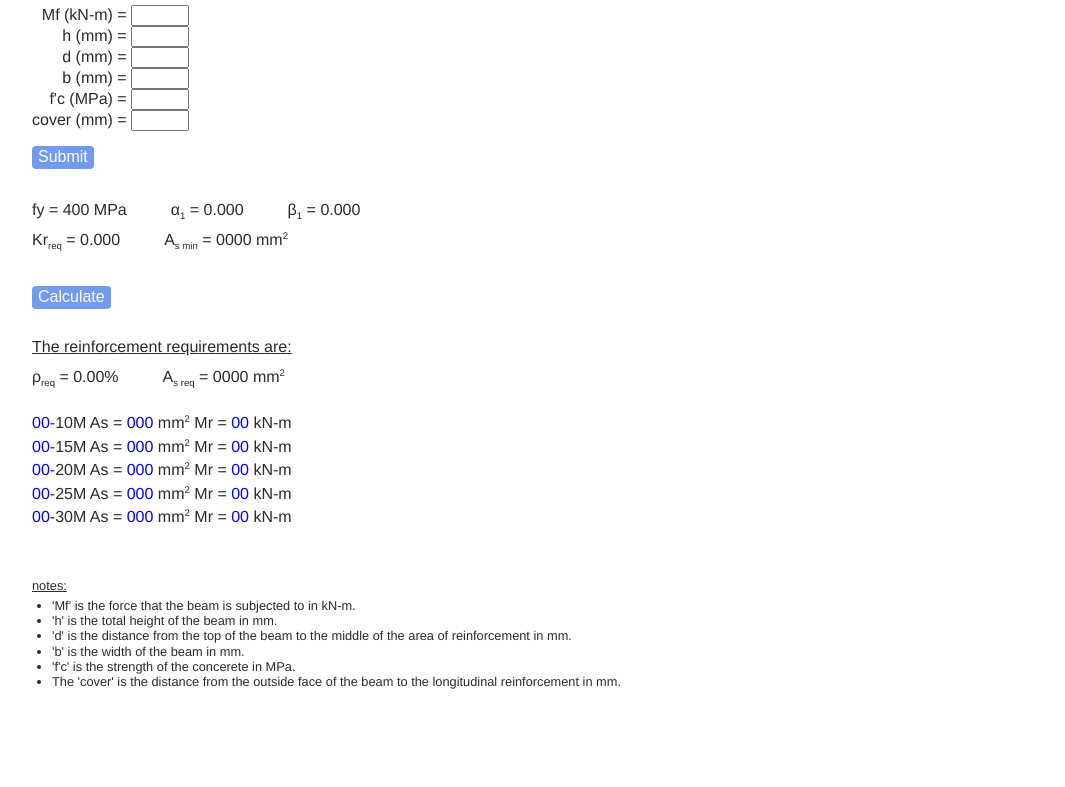
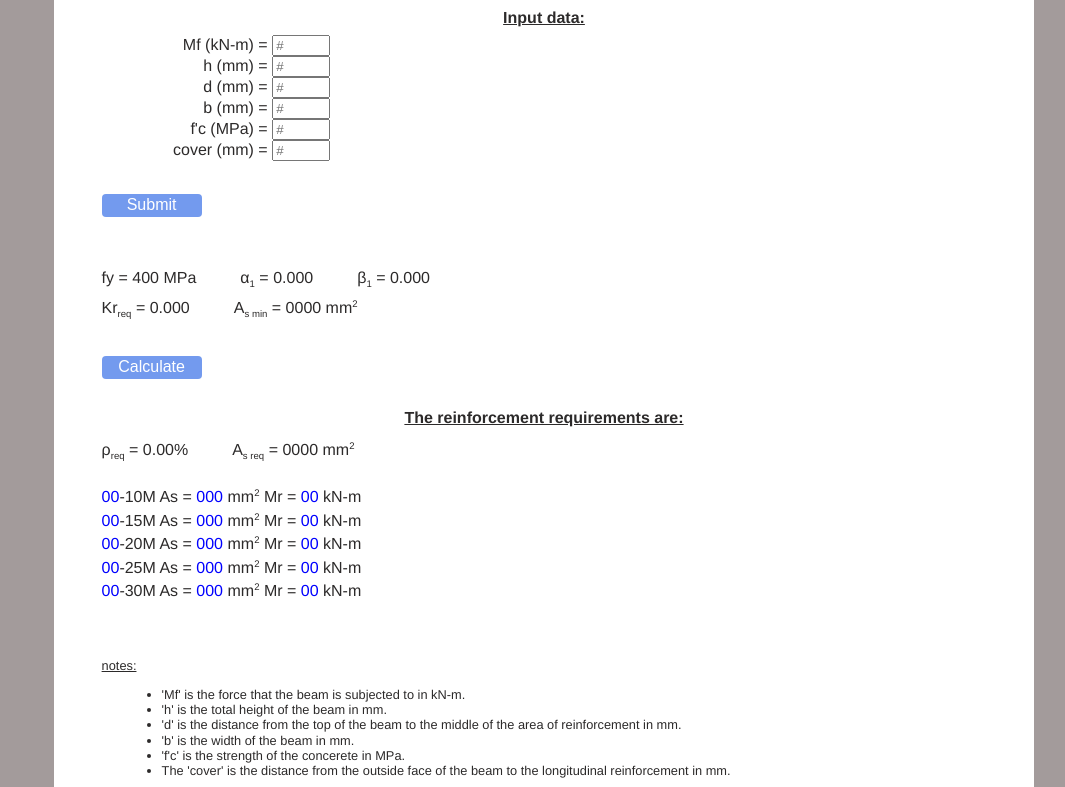
Before and after one commit to FredLavoie/project-concrete-beam, a plain HTML site: page index.html in a window 1280 px wide. Shown: the part 118-905 px from the top of the page, without its empty margins (96-1161 px from the left). Before the commit the page ends 860 px from the top, so only its background shows below. Drawn offline with Linux system fonts and the light colour scheme.

Commit message:
continue revising css to change layout

```diff
--- a/index.html
+++ b/index.html
@@ -8,22 +8,23 @@
   <link rel="stylesheet" href="main.css">
 </head>
 <body>
+  <main>
     <h1>Concrete Beam Calculator</h1>
     <h3>Input data:</h3>
     <div id="input-div">
       <form action="" name="inputForm">
-      Mf (kN-m) = <input type="number" id="momentForce"><br>
-      h (mm) = <input type="number" id="h"><br>
-      d (mm) = <input type="number" id="d"><br>
-      b (mm) = <input type="number" id="b"><br>
-      f'c (MPa) = <input type="number" id="concStr"><br>
-      cover (mm) = <input type="number" id="cover">
+        Mf (kN-m) = <input type="number" id="momentForce" placeholder="#"><br>
+        h (mm) = <input type="number" id="h" placeholder="#"><br>
+        d (mm) = <input type="number" id="d" placeholder="#"><br>
+        b (mm) = <input type="number" id="b" placeholder="#"><br>
+        f'c (MPa) = <input type="number" id="concStr" placeholder="#"><br>
+        cover (mm) = <input type="number" id="cover" placeholder="#">
       </form>
     </div>
     <br>
     <button id="button1">Submit</button>
     <br><br>
-  <div>
+    <div class="input-div">
       <p class="parameters">fy = 400 MPa</p>
       <p class="parameters">&alpha;<sub>1</sub> = <span id="alpha1">0.000</span></p>
       <p class="parameters">&beta;<sub>1</sub> = <span id="beta1">0.000</span></p>
@@ -66,7 +67,7 @@
         <li>The 'cover' is the distance from the outside face of the beam to the longitudinal reinforcement in mm.</li>
     </ul>
     </div>
-
+  </main>
   <script src="script.js"></script>
 </body>
 </html>
--- a/main.css
+++ b/main.css
@@ -1,57 +1,21 @@
-/* http://meyerweb.com/eric/tools/css/reset/
-   v2.0 | 20110126
-   License: none (public domain)
-*/
+/*************************************************************************************
+	CSS tag styling
+**************************************************************************************/
+html {
 
-html, body, div, span, applet, object, iframe,
-h1, h2, h3, h4, h5, h6, p, blockquote, pre,
-a, abbr, acronym, address, big, cite, code,
-del, dfn, em, img, ins, kbd, q, s, samp,
-small, strike, strong, tt, var,
-b, u, i, center,
-dl, dt, dd, ol, ul, li,
-fieldset, form, label, legend,
-table, caption, tbody, tfoot, thead, tr, th, td,
-article, aside, canvas, details, embed,
-figure, figcaption, footer, header, hgroup,
-menu, nav, output, ruby, section, summary,
-time, mark, audio, video {
-	margin: 0;
-	padding: 0;
-	border: 0;
-	font-size: 100%;
-	font: inherit;
-	vertical-align: baseline;
-}
-/* HTML5 display-role reset for older browsers */
-article, aside, details, figcaption, figure,
-footer, header, hgroup, menu, nav, section {
-	display: block;
-}
-body {
-	line-height: 1;
-}
-ol, ul {
-	list-style: none;
-}
-blockquote, q {
-	quotes: none;
-}
-blockquote:before, blockquote:after,
-q:before, q:after {
-	content: '';
-	content: none;
-}
-
-/**********************************************************************
-	start of my CSS styling for website
-***********************************************************************/
-html {
 	height: 100%;
 }
 body {
-	margin: 60px auto;
-	width: 80%;
+	background: #a39b9b;
+}
+main {
+	display: flex;
+	flex-direction: column;
+	justify-content: center;
+	background: white;
+	margin: auto;
+	padding: 3em;
+	width: 70%;
 	height: 100%;
 }
 p, li, select, option, form {
@@ -69,12 +33,20 @@ h1, h2, h3 {
 	color: #2c2a2a;
 	margin-bottom: 0.5em;
 }
-h1 { font-size: 1.5em; }
-h2 { font-size: 1.2em; }
+h1 {
+	font-size: 1.5em;
+	text-align: center;
+}
+
+h2 {
+	font-size: 1.2em;
+	text-align: center;
+}
 h3 {
 	margin-top: 15px;
 	font-size: 1.0em;
 	text-decoration: underline;
+	text-align: center;
 }
 sub, sup {
 	font-size: 0.6em;
@@ -83,13 +55,27 @@ sub, sup {
 	background-color: #7c52df;
 	color: #ffffff;
 }
-#input-div {
-	display: inline-block;
-	text-align: right;
-}
 input {
 	width: 50px;
 }
+ul li {
+	list-style: disc;
+	margin-left: 20px;
+}
+
+/*************************************************************************************
+	CSS id and class styling
+**************************************************************************************/
+
+#input-div {
+	/* display: inline-block; */
+	display: flex;
+	justify-content: center;
+	width: 300px;
+
+	text-align: right;
+}
+
 #button1, #button2 {
 	color: rgb(255, 255, 255);
 	background: rgb(115, 154, 238);
@@ -103,21 +89,26 @@ input {
 	border: none;
 	text-align: center;
 	border-radius: 4px;
+	width: 100px;
 }
+
 #button1:hover, #button2:hover  {
   background-color: rgb(43, 87, 182);
 }
+
+.container {
+	display: inline-block;
+}
+
 .parameters {
 	display: inline;
 	padding-right: 40px;
 }
+
 #notes {
 	font-size: 0.8em;
 }
-ul li {
-	list-style: disc;
-	margin-left: 20px;
-}
+
 #numBars10, #as10, #mr10, #numBars15, #as15, #mr15,
 #numBars20, #as20, #mr20, #numBars25, #as25, #mr25,
 #numBars30, #as30, #mr30 {
--- a/script.js
+++ b/script.js
@@ -58,8 +58,8 @@ const parameters = document.querySelector('#button1');
 parameters.onclick = function() {
 
   // alert if input numbers missing
-  if(data.Mf == 0 || data.h == 0 || data.d == 0 || data.b == 0 || data.fc == 0 || data.cover == 0) {
-    return alert('Input value(s) missing!');
+  if(data.Mf <= 0 || data.h <= 0 || data.d <= 0 || data.b <= 0 || data.fc <= 0 || data.cover <= 0) {
+    return alert('Input value(s) missing and/or are negative numbers!');
   }
 
   // calculte alpha1 & beta1 and store them in data object
@@ -153,5 +153,4 @@ results.onclick = function() {
   document.querySelector('#numBars30').innerHTML = numBars30;
   document.querySelector('#as30').innerHTML = as30;
   document.querySelector('#mr30').innerHTML = mr30.toFixed(0);
-
 };
```
Lines whose indentation alone changed are shown as unchanged.
